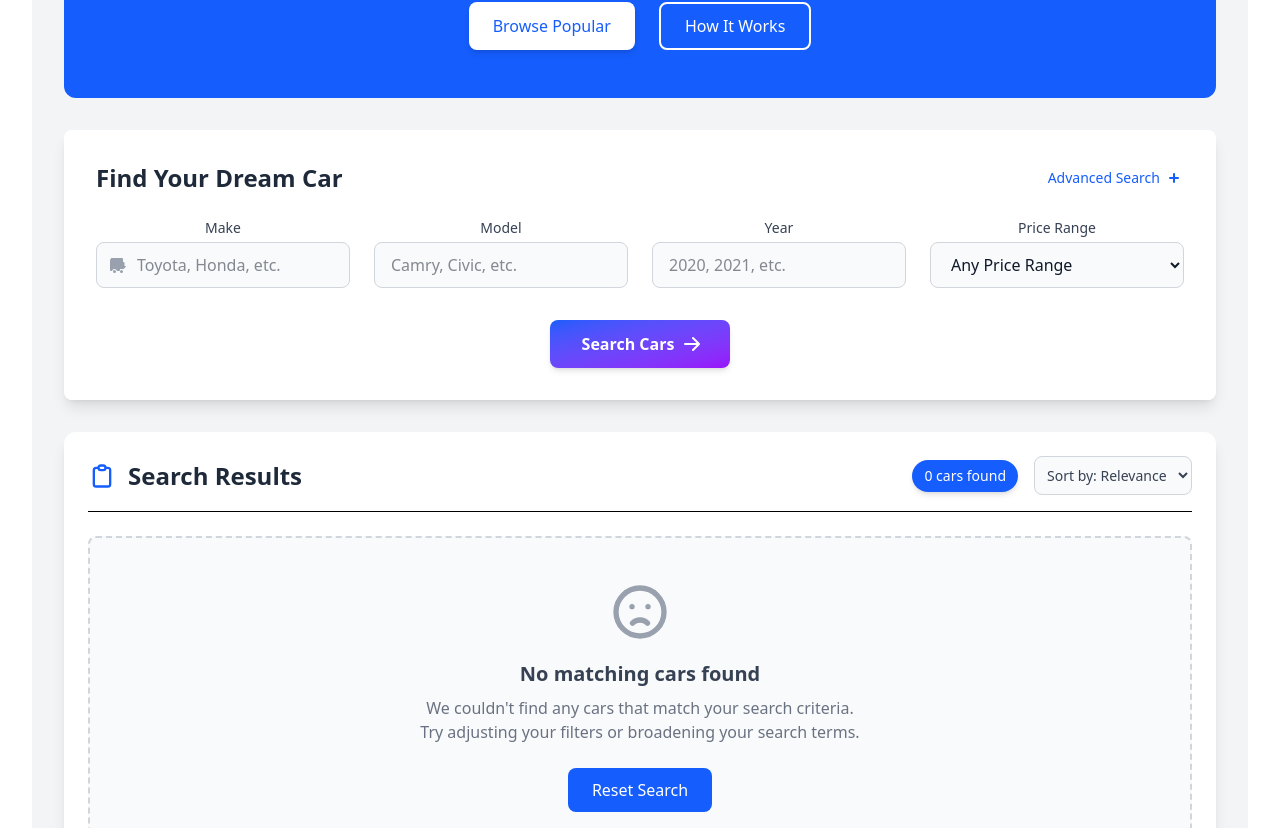
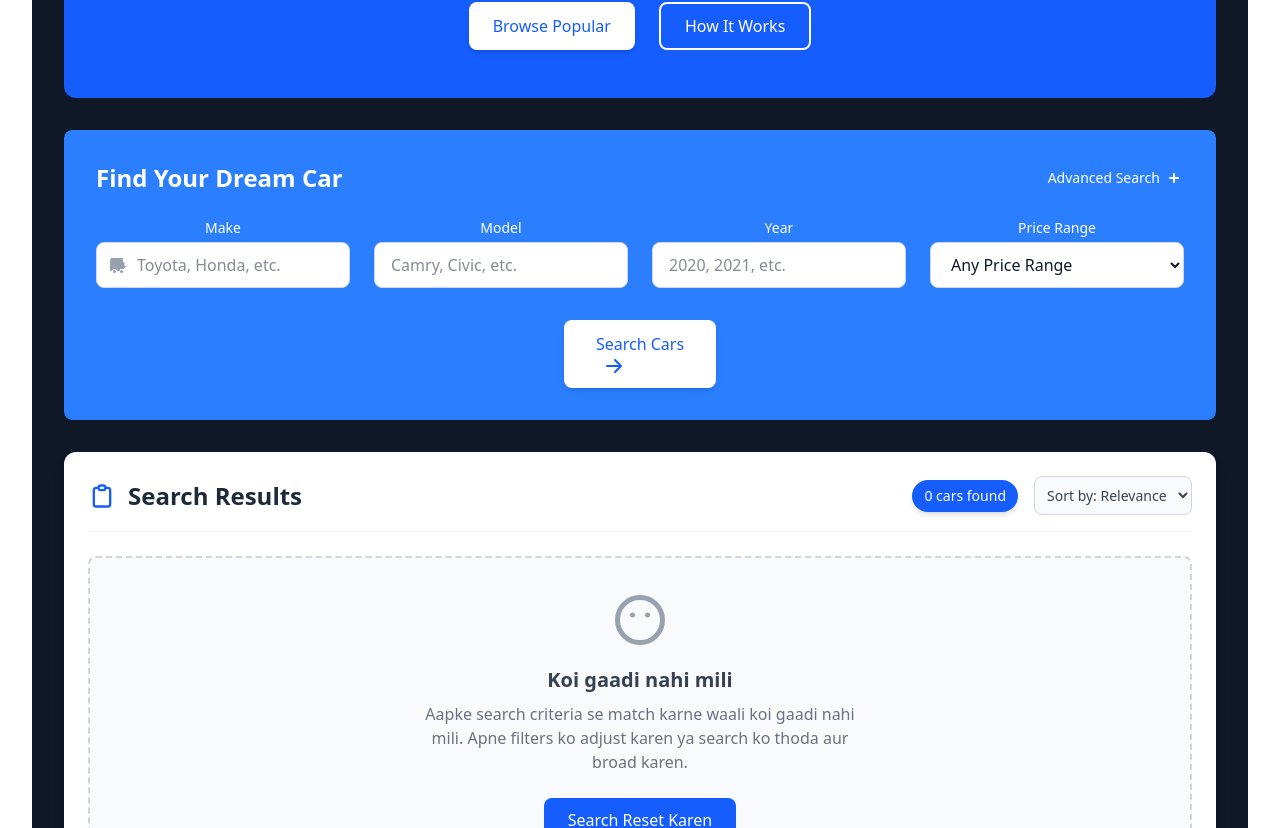
Before and after one commit to inspiredrishabh/carFinder, a React (Vite) app: page / in a window 1280 px wide. Shown: the part 330-1158 px from the top of the page. Built offline with nearby package versions, Linux system fonts and the light colour scheme.

Commit message:
updateData

```diff
--- a/src/App.css
+++ b/src/App.css
@@ -41,16 +41,7 @@
   color: #888;
 }
 
-@keyframes gradient-x {
-  0%,
-  100% {
-    background-position: 0% 50%;
-  }
-  50% {
-    background-position: 100% 50%;
-  }
-}
-
+/* Animation for loading */
 @keyframes blob {
   0% {
     transform: translate(0px, 0px) scale(1);
@@ -64,11 +55,6 @@
   100% {
     transform: translate(0px, 0px) scale(1);
   }
-}
-
-.animate-gradient-x {
-  animation: gradient-x 15s ease infinite;
-  background-size: 400% 400%;
 }
 
 .animate-blob {
--- a/src/App.jsx
+++ b/src/App.jsx
@@ -5,6 +5,7 @@ import CarList from "./components/CarList";
 import "./App.css";
 
 function App() {
+  // Search parameters state - search ke parameters
   const [searchParams, setSearchParams] = useState({
     make: "",
     model: "",
@@ -12,102 +13,122 @@ function App() {
     priceRange: "",
   });
 
+  // Results and loading state - results aur loading state
   const [results, setResults] = useState([]);
   const [isSearching, setIsSearching] = useState(false);
 
   // Sample car data (would come from API in real app)
+  // Sample cars - ye dummy data hai, asli app mein API se aayega
   const sampleCars = [
     {
       id: 1,
       make: "Toyota",
-      model: "Camry",
-      year: 2020,
-      price: 25000,
-      image: "https://images.unsplash.com/photo-1621007947382-bb3c3994e3fb?ixlib=rb-4.0.3&auto=format&fit=crop&w=500&q=80",
-      mileage: 15000,
-      fuelType: "Gasoline",
+      model: "Fortuner",
+      year: 2025,
+      price: 3500000, // Price in INR
+      image:
+        "https://images.unsplash.com/photo-1559416523-140ddc3d238c?ixlib=rb-4.0.3&auto=format&fit=crop&w=500&q=80",
+      mileage: 3500,
+      fuelType: "Hybrid",
       transmission: "Automatic",
-      features: ["Bluetooth", "Backup Camera", "Cruise Control", "Keyless Entry"],
-      rating: 4.5,
-      location: "Seattle, WA"
+      features: ["360 Camera", "ADAS", "Wireless CarPlay", "Panoramic Sunroof"],
+      rating: 4.9,
+      location: "Mumbai, MH",
     },
     {
       id: 2,
-      make: "Honda",
-      model: "Civic",
-      year: 2021,
-      price: 22000,
-      image: "https://images.unsplash.com/photo-1590362891991-f776e747a588?ixlib=rb-4.0.3&auto=format&fit=crop&w=500&q=80",
-      mileage: 8000,
-      fuelType: "Gasoline",
-      transmission: "CVT",
-      features: ["Apple CarPlay", "Lane Assist", "Heated Seats", "Sunroof"],
-      rating: 4.7,
-      location: "Portland, OR"
+      make: "Maruti Suzuki",
+      model: "Swift",
+      year: 2026,
+      price: 950000, // Price in INR
+      image:
+        "https://images.unsplash.com/photo-1583267746897-2cf415887172?ixlib=rb-4.0.3&auto=format&fit=crop&w=500&q=80",
+      mileage: 1200,
+      fuelType: "Electric",
+      transmission: "Automatic",
+      features: ["Connected Car", "6 Airbags", "ABS", "Digital Cockpit"],
+      rating: 4.5,
+      location: "Delhi, DL",
     },
     {
       id: 3,
-      make: "Tesla",
-      model: "Model 3",
-      year: 2022,
-      price: 45000,
-      image: "https://images.unsplash.com/photo-1562016600-ece13e8ba570?ixlib=rb-4.0.3&auto=format&fit=crop&w=500&q=80",
-      mileage: 5000,
+      make: "Tata",
+      model: "Nexon",
+      year: 2025,
+      price: 1500000, // Price in INR
+      image:
+        "https://images.unsplash.com/photo-1616422285623-13ff8e0eccc0?ixlib=rb-4.0.3&auto=format&fit=crop&w=500&q=80",
+      mileage: 800,
       fuelType: "Electric",
       transmission: "Automatic",
-      features: ["Autopilot", "Premium Sound", "Glass Roof", "Supercharging"],
-      rating: 4.9,
-      location: "San Francisco, CA"
+      features: ["500km Range", "Touch Panel", "Air Purifier", "8 Airbags"],
+      rating: 4.8,
+      location: "Bengaluru, KA",
     },
     {
       id: 4,
-      make: "BMW",
-      model: "X5",
-      year: 2019,
-      price: 55000,
-      image: "https://images.unsplash.com/photo-1549317661-bd32c8ce0db2?ixlib=rb-4.0.3&auto=format&fit=crop&w=500&q=80",
-      mileage: 28000,
-      fuelType: "Diesel",
+      make: "Mahindra",
+      model: "XUV900",
+      year: 2027,
+      price: 2800000, // Price in INR
+      image:
+        "https://images.unsplash.com/photo-1583121274602-3e2820c69888?ixlib=rb-4.0.3&auto=format&fit=crop&w=500&q=80",
+      mileage: 500,
+      fuelType: "Hydrogen",
       transmission: "Automatic",
-      features: ["Leather Seats", "Navigation", "Premium Audio", "Parking Sensors"],
-      rating: 4.3,
-      location: "Chicago, IL"
+      features: ["Level 3 Autonomy", "AR HUD", "Premium Audio", "7 Seats"],
+      rating: 4.9,
+      location: "Chennai, TN",
     },
     {
       id: 5,
-      make: "Ford",
-      model: "Mustang",
-      year: 2018,
-      price: 35000,
-      image: "https://images.unsplash.com/photo-1584345604476-8ec5f82d718c?ixlib=rb-4.0.3&auto=format&fit=crop&w=500&q=80",
-      mileage: 32000,
-      fuelType: "Gasoline",
-      transmission: "Manual",
-      features: ["Convertible", "Leather Interior", "Performance Package", "Bluetooth"],
-      rating: 4.2,
-      location: "Las Vegas, NV"
+      make: "Honda",
+      model: "City",
+      year: 2026,
+      price: 1600000, // Price in INR
+      image:
+        "https://images.unsplash.com/photo-1609521263047-f8f205293f24?ixlib=rb-4.0.3&auto=format&fit=crop&w=500&q=80",
+      mileage: 2000,
+      fuelType: "Hybrid",
+      transmission: "CVT",
+      features: [
+        "Hybrid Drive",
+        "Leather Interior",
+        "Adaptive Cruise",
+        "Matrix LED",
+      ],
+      rating: 4.6,
+      location: "Hyderabad, TS",
     },
     {
       id: 6,
-      make: "Audi",
-      model: "A4",
-      year: 2021,
-      price: 42000,
-      image: "https://images.unsplash.com/photo-1606152421802-db97b9c7a11b?ixlib=rb-4.0.3&auto=format&fit=crop&w=500&q=80",
-      mileage: 12000,
-      fuelType: "Gasoline",
+      make: "Hyundai",
+      model: "Ioniq",
+      year: 2025,
+      price: 1800000, // Price in INR
+      image:
+        "https://images.unsplash.com/photo-1605559424843-9e4c228bf1c2?ixlib=rb-4.0.3&auto=format&fit=crop&w=500&q=80",
+      mileage: 1500,
+      fuelType: "Electric",
       transmission: "Automatic",
-      features: ["Quattro AWD", "Virtual Cockpit", "Bang & Olufsen Sound", "LED Headlights"],
-      rating: 4.6,
-      location: "Denver, CO"
-    }
+      features: [
+        "Bidirectional Charging",
+        "BlueLink 3.0",
+        "Bose Sound System",
+        "Wireless Charging",
+      ],
+      rating: 4.7,
+      location: "Pune, MH",
+    },
   ];
 
+  // Handle search function - search handle karne ka function
   const handleSearch = (params) => {
     setSearchParams(params);
     setIsSearching(true);
 
     // Simulate API search with setTimeout
+    // API call ka simulation setTimeout ke saath
     setTimeout(() => {
       const filtered = sampleCars.filter((car) => {
         return (
@@ -117,11 +138,11 @@ function App() {
             car.model.toLowerCase().includes(params.model.toLowerCase())) &&
           (!params.year || car.year.toString() === params.year) &&
           (!params.priceRange ||
-            (params.priceRange === "low" && car.price < 30000) ||
+            (params.priceRange === "low" && car.price < 1000000) ||
             (params.priceRange === "medium" &&
-              car.price >= 30000 &&
-              car.price < 50000) ||
-            (params.priceRange === "high" && car.price >= 50000))
+              car.price >= 1000000 &&
+              car.price < 2000000) ||
+            (params.priceRange === "high" && car.price >= 2000000))
         );
       });
 
@@ -131,10 +152,10 @@ function App() {
   };
 
   return (
-    <div className="min-h-screen bg-gray-100">
+    <div className="min-h-screen bg-gray-900 text-gray-100">
       <div className="max-w-7xl mx-auto px-4 sm:px-6 lg:px-8 py-8">
         <Header />
-        <div className="mt-8 bg-white shadow-lg rounded-lg overflow-hidden">
+        <div className="mt-8 rounded-lg overflow-hidden">
           <SearchForm onSearch={handleSearch} isSearching={isSearching} />
         </div>
         <div className="mt-8">
--- a/src/components/CarList.jsx
+++ b/src/components/CarList.jsx
@@ -4,6 +4,7 @@ import CarCard from "./CarCard";
 const CarList = ({ results, isSearching }) => {
   return (
     <div className="bg-white rounded-xl shadow-lg p-6">
+      {/* Header with count of cars - kitni gaadiya mili hai */}
       <div className="flex justify-between items-center mb-6 border-b pb-4">
         <h2 className="text-2xl font-bold text-gray-800 flex items-center">
           <svg
@@ -38,6 +39,7 @@ const CarList = ({ results, isSearching }) => {
         </div>
       </div>
 
+      {/* Loading state - searching ka animation */}
       {isSearching ? (
         <div className="flex justify-center items-center h-80">
           <div className="relative h-24 w-24">
@@ -68,15 +70,16 @@ const CarList = ({ results, isSearching }) => {
           </div>
           <div className="ml-6">
             <h3 className="text-xl font-semibold text-gray-800">
-              Searching for your perfect match
+              Aapki gaadi ki khoj jaari hai
             </h3>
             <p className="text-gray-500 mt-2">
-              We're finding the best cars based on your criteria...
+              Hum aapke pasand ke hisaab se gaadiya dhund rahe hain...
             </p>
           </div>
         </div>
       ) : results.length > 0 ? (
         <>
+          {/* Search results - search ke results */}
           <div className="grid grid-cols-1 md:grid-cols-2 lg:grid-cols-3 gap-8">
             {results.map((car) => (
               <CarCard key={car.id} car={car} />
@@ -130,6 +133,7 @@ const CarList = ({ results, isSearching }) => {
           </div>
         </>
       ) : (
+        // Empty state - koi gaadi nahi mili
         <div className="flex flex-col items-center justify-center h-80 text-center bg-gray-50 rounded-lg border-2 border-dashed border-gray-300 p-8">
           <svg
             className="w-16 h-16 text-gray-400 mb-4"
@@ -142,18 +146,18 @@ const CarList = ({ results, isSearching }) => {
               strokeLinecap="round"
               strokeLinejoin="round"
               strokeWidth="2"
-              d="M9.172 16.172a4 4 0 015.656 0M9 10h.01M15 10h.01M21 12a9 9 0 11-18 0 9 9 0 0118 0z"
+              d="M9 172a4 4 0 015.656 0M9 10h.01M15 10h.01M21 12a9 9 0 11-18 0 9 9 0 0118 0z"
             ></path>
           </svg>
           <h3 className="text-xl font-semibold text-gray-700 mb-2">
-            No matching cars found
+            Koi gaadi nahi mili
           </h3>
           <p className="text-gray-500 max-w-md mx-auto mb-6">
-            We couldn't find any cars that match your search criteria. Try
-            adjusting your filters or broadening your search terms.
+            Aapke search criteria se match karne waali koi gaadi nahi mili. Apne
+            filters ko adjust karen ya search ko thoda aur broad karen.
           </p>
           <button className="px-6 py-2.5 bg-blue-600 text-white font-medium rounded-lg hover:bg-blue-700 focus:outline-none focus:ring-4 focus:ring-blue-300 transition-colors">
-            Reset Search
+            Search Reset Karen
           </button>
         </div>
       )}
--- a/src/components/SearchForm.jsx
+++ b/src/components/SearchForm.jsx
@@ -1,14 +1,17 @@
 import { useState } from "react";
 
 const SearchForm = ({ onSearch, isSearching }) => {
+  // Form ka data store karne ke liye state
   const [formData, setFormData] = useState({
     make: "",
     model: "",
     year: "",
     priceRange: "",
   });
+  // Advanced search option ke liye state
   const [advancedSearch, setAdvancedSearch] = useState(false);
 
+  // Input field mein changes handle karne ke liye function
   const handleInputChange = (e) => {
     const { name, value } = e.target;
     setFormData({
@@ -17,6 +20,7 @@ const SearchForm = ({ onSearch, isSearching }) => {
     });
   };
 
+  // Search form submit karne ke liye function
   const handleSubmit = (e) => {
     e.preventDefault();
     onSearch(formData);
@@ -24,22 +28,18 @@ const SearchForm = ({ onSearch, isSearching }) => {
 
   return (
     <div className="relative">
-      {/* Background decoration */}
-      <div className="absolute top-0 right-0 w-40 h-40 bg-blue-200 rounded-full mix-blend-multiply filter blur-xl opacity-70 animate-blob"></div>
-      <div className="absolute top-0 right-24 w-32 h-32 bg-purple-200 rounded-full mix-blend-multiply filter blur-xl opacity-70 animate-blob animation-delay-2000"></div>
-      <div className="absolute left-20 bottom-0 w-36 h-36 bg-pink-200 rounded-full mix-blend-multiply filter blur-xl opacity-70 animate-blob animation-delay-4000"></div>
+      {/* Background decoration removed gradient */}
 
       {/* Actual form */}
-      <div className="relative p-8 bg-white bg-opacity-80 backdrop-filter backdrop-blur-sm rounded-lg">
+      <div className="relative p-8 bg-blue-500 rounded-lg">
         <div className="flex justify-between items-center mb-6">
-          <h2 className="text-2xl font-bold text-gray-800">
-            Find Your Dream Car
-          </h2>
+          <h2 className="text-2xl font-bold text-white">Find Your Dream Car</h2>
           <button
             type="button"
             onClick={() => setAdvancedSearch(!advancedSearch)}
-            className="text-sm font-medium text-blue-600 hover:text-blue-800 flex items-center focus:outline-none"
+            className="text-sm font-medium text-white hover:text-blue-100 flex items-center focus:outline-none"
           >
+            {/* Advanced/Basic search toggle button */}
             {advancedSearch ? (
               <>
                 <span>Basic Search</span>
@@ -78,8 +78,9 @@ const SearchForm = ({ onSearch, isSearching }) => {
 
         <form onSubmit={handleSubmit}>
           <div className="grid grid-cols-1 md:grid-cols-2 lg:grid-cols-4 gap-6">
+            {/* Car make field - gaadi ka brand */}
             <div className="relative">
-              <label className="block text-sm font-medium text-gray-700 mb-1">
+              <label className="block text-sm font-medium text-white mb-1">
                 Make
               </label>
               <div className="relative">
@@ -100,13 +101,14 @@ const SearchForm = ({ onSearch, isSearching }) => {
                   value={formData.make}
                   onChange={handleInputChange}
                   placeholder="Toyota, Honda, etc."
-                  className="pl-10 w-full px-4 py-2.5 bg-gray-50 text-gray-900 border border-gray-300 rounded-lg focus:ring-2 focus:ring-blue-500 focus:border-blue-500"
+                  className="pl-10 w-full px-4 py-2.5 bg-white text-gray-900 border border-gray-300 rounded-lg focus:ring-2 focus:ring-blue-300 focus:border-blue-300"
                 />
               </div>
             </div>
 
+            {/* Car model field - gaadi ka model */}
             <div>
-              <label className="block text-sm font-medium text-gray-700 mb-1">
+              <label className="block text-sm font-medium text-white mb-1">
                 Model
               </label>
               <input
@@ -115,12 +117,13 @@ const SearchForm = ({ onSearch, isSearching }) => {
                 value={formData.model}
                 onChange={handleInputChange}
                 placeholder="Camry, Civic, etc."
-                className="w-full px-4 py-2.5 bg-gray-50 text-gray-900 border border-gray-300 rounded-lg focus:ring-2 focus:ring-blue-500 focus:border-blue-500"
+                className="w-full px-4 py-2.5 bg-white text-gray-900 border border-gray-300 rounded-lg focus:ring-2 focus:ring-blue-300 focus:border-blue-300"
               />
             </div>
 
+            {/* Car year field - gaadi ka saal */}
             <div>
-              <label className="block text-sm font-medium text-gray-700 mb-1">
+              <label className="block text-sm font-medium text-white mb-1">
                 Year
               </label>
               <input
@@ -129,87 +132,91 @@ const SearchForm = ({ onSearch, isSearching }) => {
                 value={formData.year}
                 onChange={handleInputChange}
                 placeholder="2020, 2021, etc."
-                className="w-full px-4 py-2.5 bg-gray-50 text-gray-900 border border-gray-300 rounded-lg focus:ring-2 focus:ring-blue-500 focus:border-blue-500"
+                className="w-full px-4 py-2.5 bg-white text-gray-900 border border-gray-300 rounded-lg focus:ring-2 focus:ring-blue-300 focus:border-blue-300"
               />
             </div>
 
+            {/* Price range field - price range (₹ symbol used) */}
             <div>
-              <label className="block text-sm font-medium text-gray-700 mb-1">
+              <label className="block text-sm font-medium text-white mb-1">
                 Price Range
               </label>
               <select
                 name="priceRange"
                 value={formData.priceRange}
                 onChange={handleInputChange}
-                className="w-full px-4 py-2.5 bg-gray-50 text-gray-900 border border-gray-300 rounded-lg focus:ring-2 focus:ring-blue-500 focus:border-blue-500"
+                className="w-full px-4 py-2.5 bg-white text-gray-900 border border-gray-300 rounded-lg focus:ring-2 focus:ring-blue-300 focus:border-blue-300"
               >
                 <option value="">Any Price Range</option>
-                <option value="low">Budget (&lt; $30,000)</option>
-                <option value="medium">Mid-Range ($30,000 - $50,000)</option>
-                <option value="high">Premium (&gt; $50,000)</option>
+                <option value="low">Budget (&lt; ₹25,00,000)</option>
+                <option value="medium">
+                  Mid-Range (₹25,00,000 - ₹40,00,000)
+                </option>
+                <option value="high">Premium (&gt; ₹40,00,000)</option>
               </select>
             </div>
           </div>
 
+          {/* Advanced search options - zyada options */}
           {advancedSearch && (
             <div className="grid grid-cols-1 md:grid-cols-3 gap-6 mt-6">
               <div>
-                <label className="block text-sm font-medium text-gray-700 mb-1">
+                <label className="block text-sm font-medium text-white mb-1">
                   Mileage
                 </label>
                 <select
                   name="mileage"
-                  className="w-full px-4 py-2.5 bg-gray-50 text-gray-900 border border-gray-300 rounded-lg focus:ring-2 focus:ring-blue-500 focus:border-blue-500"
+                  className="w-full px-4 py-2.5 bg-white text-gray-900 border border-gray-300 rounded-lg focus:ring-2 focus:ring-blue-300 focus:border-blue-300"
                 >
                   <option value="">Any Mileage</option>
-                  <option value="low">Low (&lt; 10,000 mi)</option>
-                  <option value="medium">Medium (10,000 - 50,000 mi)</option>
-                  <option value="high">High (&gt; 50,000 mi)</option>
+                  <option value="low">Low (&lt; 10,000 km)</option>
+                  <option value="medium">Medium (10,000 - 50,000 km)</option>
+                  <option value="high">High (&gt; 50,000 km)</option>
                 </select>
               </div>
               <div>
-                <label className="block text-sm font-medium text-gray-700 mb-1">
+                <label className="block text-sm font-medium text-white mb-1">
                   Fuel Type
                 </label>
                 <select
                   name="fuelType"
-                  className="w-full px-4 py-2.5 bg-gray-50 text-gray-900 border border-gray-300 rounded-lg focus:ring-2 focus:ring-blue-500 focus:border-blue-500"
+                  className="w-full px-4 py-2.5 bg-white text-gray-900 border border-gray-300 rounded-lg focus:ring-2 focus:ring-blue-300 focus:border-blue-300"
                 >
                   <option value="">Any Fuel Type</option>
-                  <option value="gasoline">Gasoline</option>
+                  <option value="petrol">Petrol</option>
                   <option value="diesel">Diesel</option>
                   <option value="electric">Electric</option>
-                  <option value="hybrid">Hybrid</option>
+                  <option value="cng">CNG</option>
                 </select>
               </div>
               <div>
-                <label className="block text-sm font-medium text-gray-700 mb-1">
+                <label className="block text-sm font-medium text-white mb-1">
                   Transmission
                 </label>
                 <select
                   name="transmission"
-                  className="w-full px-4 py-2.5 bg-gray-50 text-gray-900 border border-gray-300 rounded-lg focus:ring-2 focus:ring-blue-500 focus:border-blue-500"
+                  className="w-full px-4 py-2.5 bg-white text-gray-900 border border-gray-300 rounded-lg focus:ring-2 focus:ring-blue-300 focus:border-blue-300"
                 >
                   <option value="">Any Transmission</option>
                   <option value="automatic">Automatic</option>
                   <option value="manual">Manual</option>
-                  <option value="cvt">CVT</option>
+                  <option value="amt">AMT</option>
                 </select>
               </div>
             </div>
           )}
 
+          {/* Search button - search wala button */}
           <div className="mt-8 flex justify-center">
             <button
               type="submit"
               disabled={isSearching}
-              className="group relative inline-flex items-center justify-center px-8 py-3 overflow-hidden font-bold rounded-lg bg-gradient-to-br from-blue-600 to-purple-600 text-white shadow-md hover:shadow-lg focus:ring-4 focus:ring-blue-300 focus:outline-none disabled:opacity-70"
+              className="px-8 py-3 bg-white text-blue-600 font-medium rounded-lg shadow-md hover:bg-gray-100 focus:ring-4 focus:ring-blue-300 focus:outline-none disabled:opacity-70"
             >
-              <span className="absolute right-0 w-8 h-32 -mt-12 transition-all duration-1000 transform translate-x-12 bg-white opacity-10 rotate-12 group-hover:-translate-x-40 ease"></span>
               {isSearching ? (
                 <span className="flex items-center">
                   <svg
-                    className="animate-spin -ml-1 mr-3 h-5 w-5 text-white"
+                    className="animate-spin -ml-1 mr-3 h-5 w-5 text-blue-600"
                     xmlns="http://www.w3.org/2000/svg"
                     fill="none"
                     viewBox="0 0 24 24"
```
Also changed, not shown: src/components/CarCard.jsx (+12 -3 lines).
